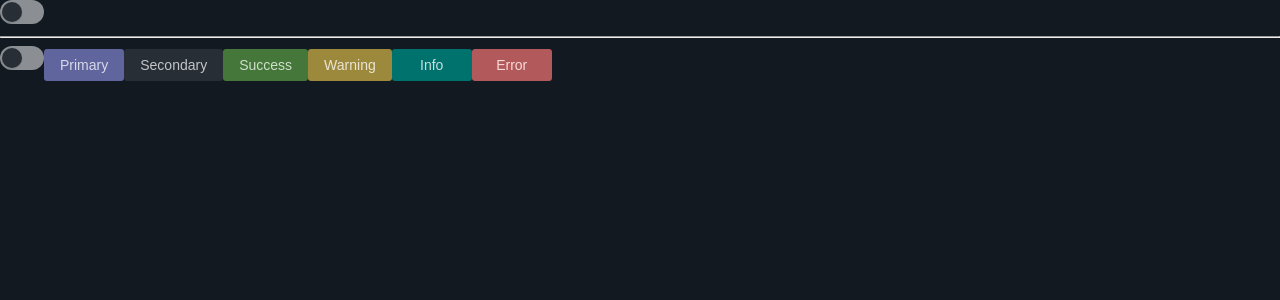
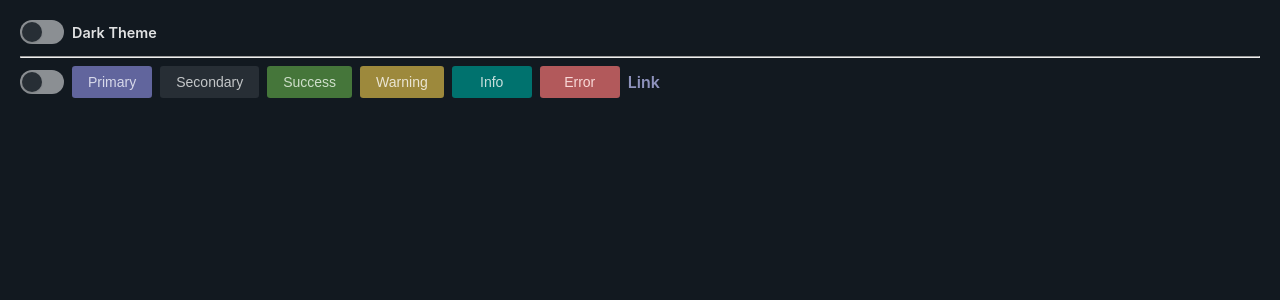
Before and after one commit to basilkaffi/ui, a React (Vite) app: page / in a window 1280 px wide. Shown: the top 300 px of the page. Built offline with nearby package versions, Linux system fonts and the light colour scheme.

Commit message:
remove blue, update theme config

```diff
--- a/src/App.tsx
+++ b/src/App.tsx
@@ -17,9 +17,10 @@ function InnerApp() {
   }
 
   return (
-    <div>
-      <Switch checked={isLight} onChange={toggleTheme} />
+    <div style={{ padding: '20px' }}>
+        <Switch checked={isLight} onChange={toggleTheme} label={`${isLight ? 'Light' : 'Dark'} Theme`} />
       <hr />
+      <div style={{ display: 'flex', gap: '0.5rem', flexWrap: 'wrap', alignItems: 'center' }}>
         <Switch />
         <Button variant='primary'>Primary</Button>
         <Button variant='secondary'>Secondary</Button>
@@ -27,6 +28,8 @@ function InnerApp() {
         <Button variant='warning'>Warning</Button>
         <Button variant='info'>Info</Button>
         <Button variant='error'>Error</Button>
+        <a href="#">Link</a>
+      </div>
     </div>
   );
 }
--- a/src/config/darkTheme.ts
+++ b/src/config/darkTheme.ts
@@ -4,7 +4,10 @@ export const darkTheme: ThemeConfig = {
   background: 'gray-90',
   surface: 'gray-80',
   muted: 'gray-40',
-  link: 'blue-40',
+  link: {
+    default: 'purple-40',
+    hover: 'purple-20',
+  },
   text: {
     primary: 'gray-10',
     secondary: 'gray-30',
--- a/src/config/lightTheme.ts
+++ b/src/config/lightTheme.ts
@@ -2,12 +2,15 @@ import type { ThemeConfig } from '../theme/types';
 
 const lightTheme: ThemeConfig = {
   background: 'gray-10',
-  surface: 'blue-10',
-  muted: 'blue-40',
-  link: 'blue-60',
+  surface: 'purple-10',
+  muted: 'purple-40',
+  link: {
+    default: 'purple-70',
+    hover: 'purple-90',
+  },
   text: {
-    primary: 'gray-90',
-    secondary: 'gray-70',
+    primary: 'gray-70',
+    secondary: 'gray-50',
     success: 'green-70',
     warning: 'yellow-70',
     info: 'cyan-70',
--- a/src/styles/colors.scss
+++ b/src/styles/_colors.scss
@@ -25,7 +25,6 @@ $steps: 10;
 
 // Define core palettes
 @include generate-palette('gray', 250, 0.00, 0.02, 100, 12);
-@include generate-palette('blue', 220, 0.01, 0.14, 96, 20);
 @include generate-palette('red', 20, 0.02, 0.18, 98, 30);
 @include generate-palette('green', 140, 0.02, 0.16, 96, 22);
 @include generate-palette('yellow', 95, 0.01, 0.16, 98, 40);
--- /dev/null
+++ b/src/styles/_typography.scss
@@ -0,0 +1,9 @@
+a {
+  color: var(--link-default);
+  text-decoration: none;
+  transition: color 200ms ease;
+  &:hover {
+    color: var(--link-hover);
+    text-decoration: underline;
+  }
+}
--- /dev/null
+++ b/src/styles/index.scss
@@ -0,0 +1,17 @@
+@use './_colors';
+@use './typography';
+
+body {
+  background: var(--background);
+  color: var(--text-primary);
+  font-family: Inter, ui-sans-serif, system-ui, -apple-system, 'Segoe UI', Roboto, 'Helvetica Neue', Arial;
+  font-weight: 600;
+  margin: 0;
+  padding: 0;
+  box-sizing: border-box;
+  transition: background 300ms ease, color 300ms ease;
+  & .disabled {
+    opacity: 0.6;
+    pointer-events: none;
+  }
+}
--- a/src/theme/ThemeProvider.tsx
+++ b/src/theme/ThemeProvider.tsx
@@ -1,7 +1,7 @@
 import { useEffect } from 'react';
 import type { ThemeConfig } from './types';
 import { ThemeContext, applyTokens } from './context';
-import '../styles/colors.scss';
+import '../styles/index.scss';
 import darkTheme from '../config/darkTheme';
 
 export const ThemeProvider: React.FC<React.PropsWithChildren<{ themeConfig?: ThemeConfig }>> = ({ children, themeConfig = darkTheme }) => {
--- a/src/theme/context.tsx
+++ b/src/theme/context.tsx
@@ -24,7 +24,6 @@ function themeToCSSVars(theme: Record<string, any>, prefix = ''): string {
   return cssVars;
 }
 
-
 export function applyTokens(tokenConfig: ThemeConfig) {
   const styleId = 'theme-provider-styles';
   let styleEl = document.getElementById(styleId) as HTMLStyleElement | null;
@@ -33,23 +32,7 @@ export function applyTokens(tokenConfig: ThemeConfig) {
 
   const themeProviderClass = `.theme-provider {\n  ${cssVars}\n}`;
 
-  const baseStyles = `body {
-    background: var(--background);
-    color: var(--text-primary);
-    font-family: Inter, ui-sans-serif, system-ui, -apple-system, 'Segoe UI', Roboto, 'Helvetica Neue', Arial;
-    margin: 0;
-    padding: 0;
-    box-sizing: border-box;
-    transition: background 300ms ease, color 300ms ease;
-  }`;
-
-  const disabledRule = `.theme-provider .disabled {
-    opacity: 0.6;
-    cursor: not-allowed;
-    pointer-event: none;
-  }`;
-
-  const css = `\n${themeProviderClass} \n${baseStyles} \n${disabledRule}`;
+  const css = `\n${themeProviderClass}`;
 
   if (!styleEl) {
     styleEl = document.createElement('style');
```
Also changed, not shown: src/theme/types.ts (+9 -9 lines). Lines whose indentation alone changed are shown as unchanged.
